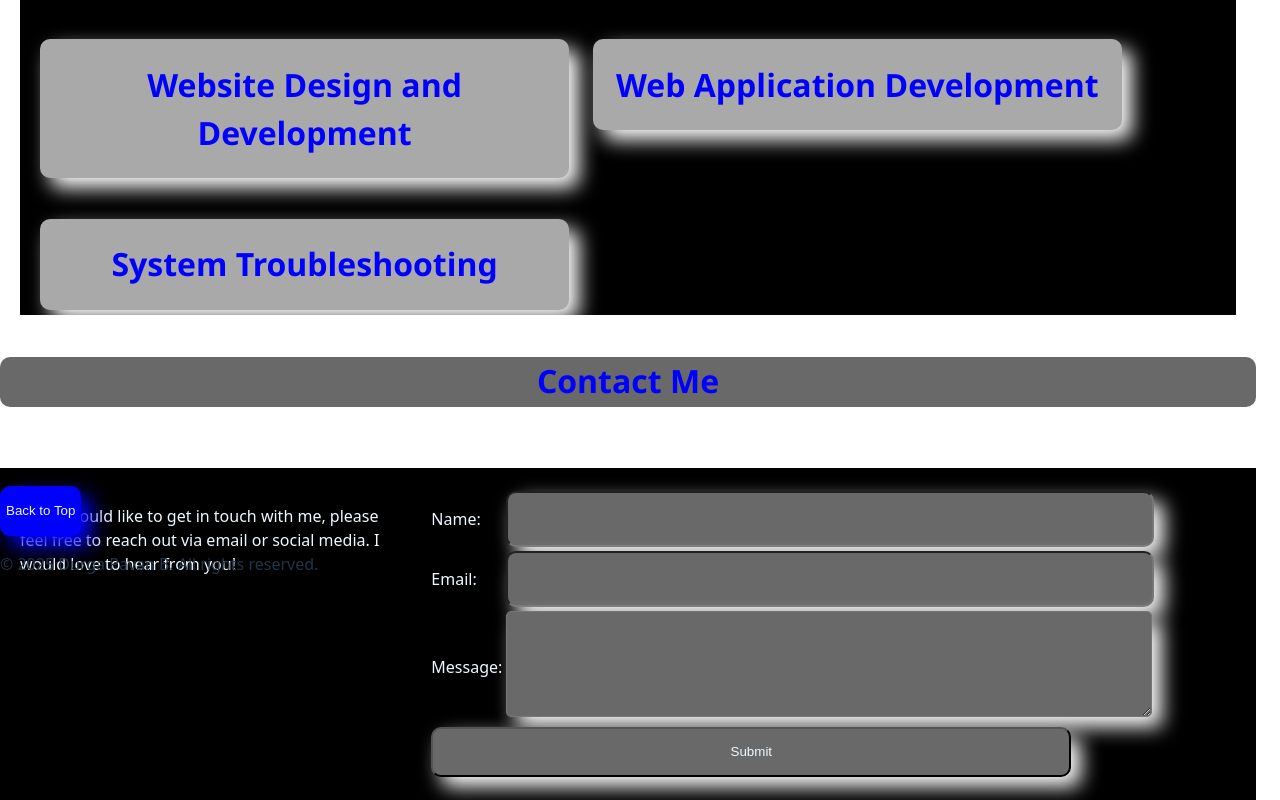
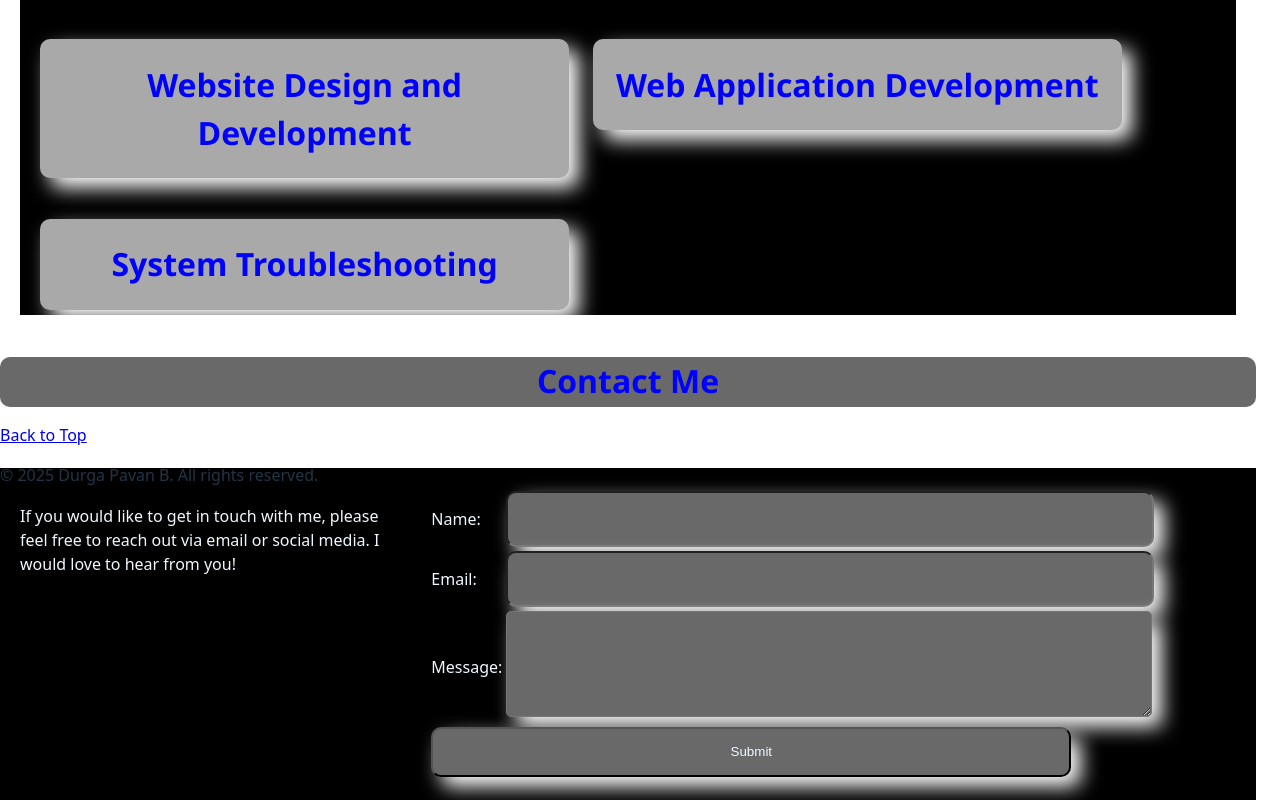
Before and after one commit to PavanMech321/portfolio-2, a React (Vite) app: page / in a window 1280 px wide. Shown: the part 2402-3202 px from the top of the page. Built offline with nearby package versions, Linux system fonts and the light colour scheme.

Commit message:
Update App.jsx

```diff
--- a/src/App.jsx
+++ b/src/App.jsx
@@ -200,12 +200,8 @@ function App() {
         </p> */}
       </div>
         <div class="footer">
-          <button class="btn">
-            <a href="#Home" class="go">Back to Top</a>
-          </button>
-          <p class="fp1">
-            &copy; 2025 Durga Pavan B. All rights reserved.
-          </p>
+          <a href="#Home" class="go">Back to Top</a>
+          <p class="fp1">&copy; 2025 Durga Pavan B. All rights reserved.</p>
         </div>
     </>
   )
```
